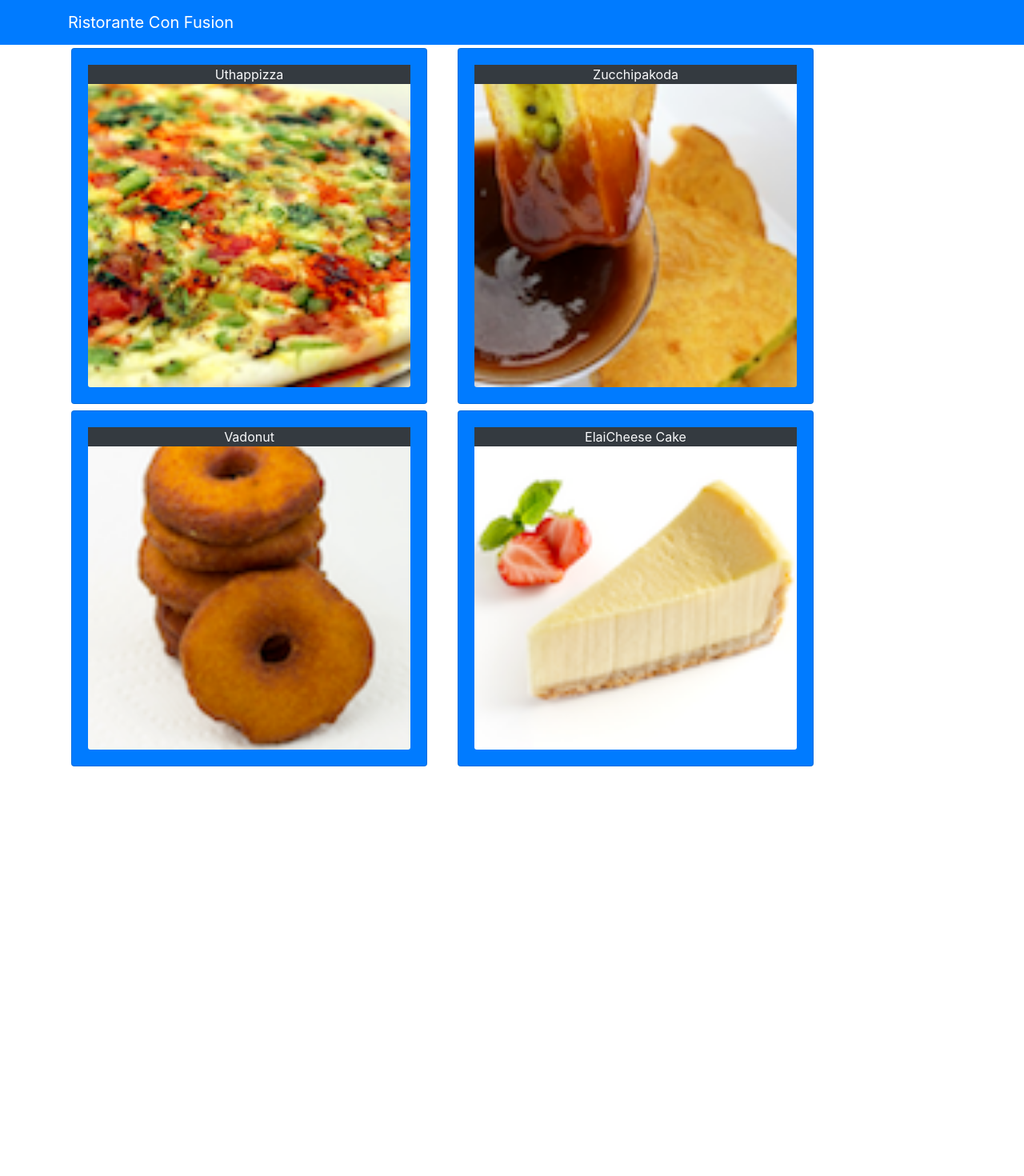
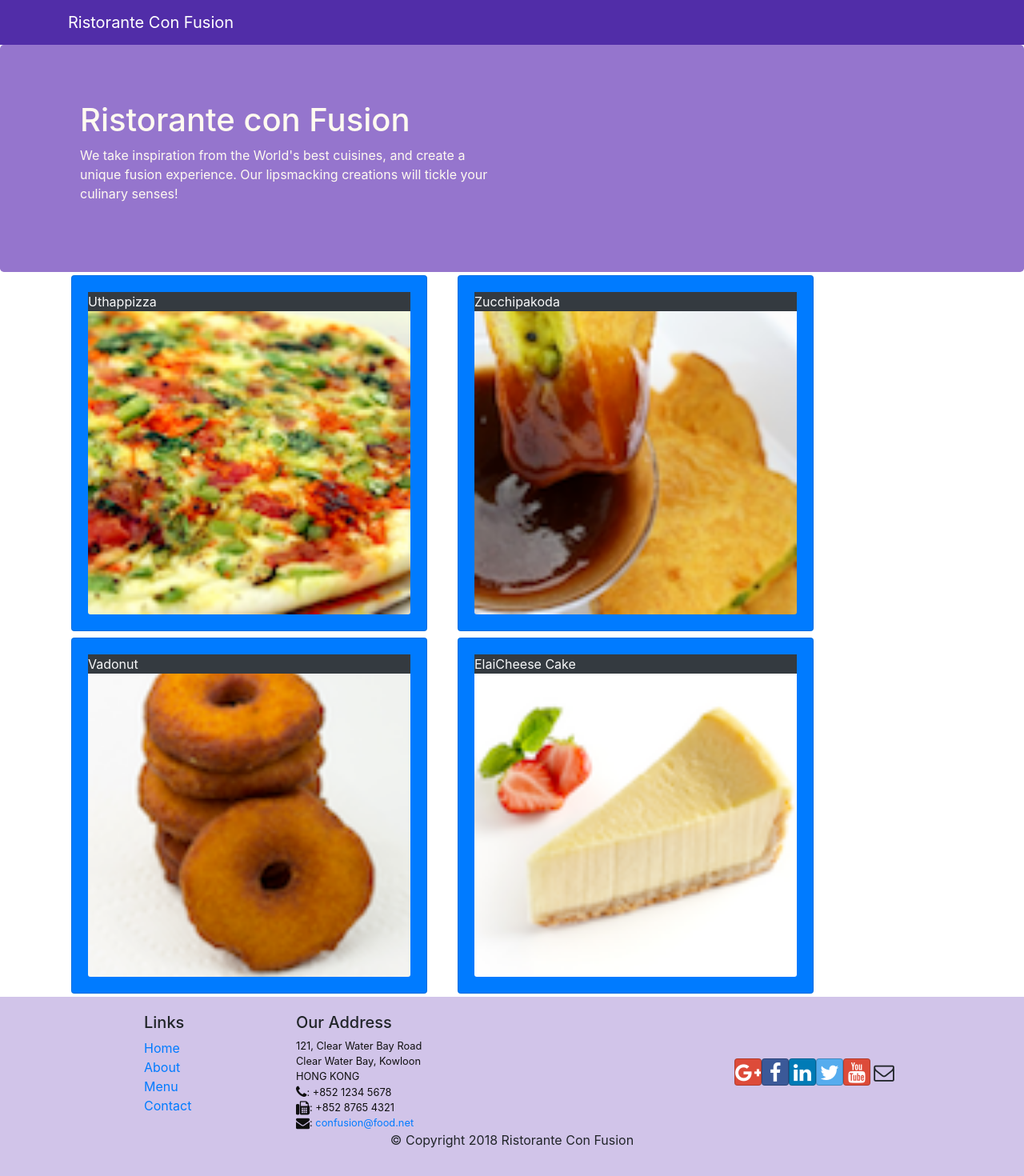
Before and after one commit to James-usac/React-x-course, a React (Create React App) app: page /contactus in a window 1280 px wide. Shown: the top 1470 px of the page at 80% size. Before the commit the page ends 962 px from the top, so only its background shows below. Built offline with nearby package versions, Linux system fonts and the light colour scheme.

Commit message:
agregando footer y Header

```diff
--- a/package.json
+++ b/package.json
@@ -3,10 +3,13 @@
   "version": "0.1.0",
   "private": true,
   "dependencies": {
+    "@fortawesome/fontawesome-svg-core": "^1.2.30",
     "@testing-library/jest-dom": "^4.2.4",
     "@testing-library/react": "^9.5.0",
     "@testing-library/user-event": "^7.2.1",
     "bootstrap": "^4.5.2",
+    "bootstrap-social": "^5.1.1",
+    "font-awesome": "^4.7.0",
     "react": "^16.13.1",
     "react-dom": "^16.13.1",
     "react-popper": "^2.2.3",
--- a/src/App.css
+++ b/src/App.css
@@ -1,38 +1,33 @@
-.App {
-  text-align: center;
+.row-header{
+  margin:0px auto;
+  padding:0px auto;
 }
 
-.App-logo {
-  height: 40vmin;
-  pointer-events: none;
+.row-content {
+  margin:0px auto;
+  padding: 50px 0px 50px 0px;
+  border-bottom: 1px ridge;
+  min-height:400px;
 }
 
-@media (prefers-reduced-motion: no-preference) {
-  .App-logo {
-    animation: App-logo-spin infinite 20s linear;
-  }
+.footer{
+  background-color: #D1C4E9;
+  margin:0px auto;
+  padding: 20px 0px 20px 0px;
+}
+.jumbotron {
+  padding:70px 30px 70px 30px;
+  margin:0px auto;
+  background: #9575CD ;
+  color:floralwhite;
 }
 
-.App-header {
-  background-color: #282c34;
-  min-height: 100vh;
-  display: flex;
-  flex-direction: column;
-  align-items: center;
-  justify-content: center;
-  font-size: calc(10px + 2vmin);
-  color: white;
+address{
+  font-size:80%;
+  margin:0px;
+  color:#0f0f0f;
 }
 
-.App-link {
-  color: #61dafb;
+.navbar-dark {
+  background-color: #512DA8;
 }
-
-@keyframes App-logo-spin {
-  from {
-    transform: rotate(0deg);
-  }
-  to {
-    transform: rotate(360deg);
-  }
-}
--- a/src/components/DishdetailComponent.js
+++ b/src/components/DishdetailComponent.js
@@ -23,7 +23,6 @@
 
 function RenderComments({comments}) {
     if (comments != null) {
-
         return (
             <div>
                 {comments.map((dish) => (
--- /dev/null
+++ b/src/components/FooterComponent.js
@@ -0,0 +1,50 @@
+import React from 'react';
+
+function Footer(props) {
+    return(
+    <div className="footer">
+        <div className="container">
+            <div className="row justify-content-center">
+                <div className="col-4 offset-1 col-sm-2">
+                    <h5>Links</h5>
+                    <ul className="list-unstyled">
+                        <li><a href="#">Home</a></li>
+                        <li><a href="#">About</a></li>
+                        <li><a href="#">Menu</a></li>
+                        <li><a href="contactus.html">Contact</a></li>
+                    </ul>
+                </div>
+                <div className="col-7 col-sm-5">
+                    <h5>Our Address</h5>
+                    <address>
+		              121, Clear Water Bay Road<br />
+		              Clear Water Bay, Kowloon<br />
+		              HONG KONG<br />
+		              <i className="fa fa-phone fa-lg"></i>: +852 1234 5678<br />
+		              <i className="fa fa-fax fa-lg"></i>: +852 8765 4321<br />
+		              <i className="fa fa-envelope fa-lg"></i>: <a href="mailto:confusion@food.net">
+                         confusion@food.net</a>
+                    </address>
+                </div>
+                <div className="col-12 col-sm-4 align-self-center">
+                    <div className="text-center">
+                        <a className="btn btn-social-icon btn-google" href="http://google.com/+"><i className="fa fa-google-plus"></i></a>
+                        <a className="btn btn-social-icon btn-facebook" href="http://www.facebook.com/profile.php?id="><i className="fa fa-facebook"></i></a>
+                        <a className="btn btn-social-icon btn-linkedin" href="http://www.linkedin.com/in/"><i className="fa fa-linkedin"></i></a>
+                        <a className="btn btn-social-icon btn-twitter" href="http://twitter.com/"><i className="fa fa-twitter"></i></a>
+                        <a className="btn btn-social-icon btn-google" href="http://youtube.com/"><i className="fa fa-youtube"></i></a>
+                        <a className="btn btn-social-icon" href="mailto:"><i className="fa fa-envelope-o"></i></a>
+                    </div>
+                </div>
+            </div>
+            <div className="row justify-content-center">
+                <div className="col-auto">
+                    <p>© Copyright 2018 Ristorante Con Fusion</p>
+                </div>
+            </div>
+        </div>
+    </div>
+    )
+}
+
+export default Footer;
--- /dev/null
+++ b/src/components/HeaderComponent.js
@@ -0,0 +1,28 @@
+import React, { Component } from 'react';
+import { Navbar, NavbarBrand, Jumbotron } from 'reactstrap';
+
+class Header extends Component {
+    render() {
+        return (
+            <React.Fragment>
+                <Navbar  dark>
+                    <div className="container">
+                        <NavbarBrand href="/">Ristorante Con Fusion</NavbarBrand>
+                    </div>
+                </Navbar>
+                <Jumbotron>
+                    <div className="container">
+                        <div className="row row-header">
+                            <div className="col-12 col-sm-6">
+                                <h1>Ristorante con Fusion</h1>
+                                <p>We take inspiration from the World's best cuisines, and create a unique fusion experience. Our lipsmacking creations will tickle your culinary senses!</p>
+                            </div>
+                        </div>
+                    </div>
+                </Jumbotron>
+            </React.Fragment>
+        );
+    }
+}
+
+export default Header;
--- a/src/components/MainComponent.js
+++ b/src/components/MainComponent.js
@@ -1,9 +1,10 @@
 import React from 'react';
 import {Component} from 'react'
-import { Navbar, NavbarBrand } from 'reactstrap';
 import Menu from './MenuComponent';
 import Dishdetail from './DishdetailComponent';
 import {DISHES} from '../shared/dishes';
+import Header from './HeaderComponent';
+import Footer from './FooterComponent'
 
 class Main extends Component{
   constructor(props) {
@@ -21,16 +22,14 @@
   render() {
     return (
         <div>
-        <Navbar dark color="primary">
-          <div className="container">
-            <NavbarBrand href="/">Ristorante Con Fusion</NavbarBrand>
-          </div>
-        </Navbar>
+        <Header />
         <Menu dishes={this.state.dishes} onClick={(dishId) => this.onDishSelect(dishId)} />
         <Dishdetail dish={this.state.dishes.filter((dish) => dish.id === this.state.selectedDish)[0]}/>
+        <Footer />
       </div>
     );
   }
+
 }
 
 export default Main;
--- a/src/components/MenuComponent.js
+++ b/src/components/MenuComponent.js
@@ -2,6 +2,7 @@
 import { Card, CardImg, CardImgOverlay, CardTitle } from 'reactstrap';
 
 //ctrl + k, ctrl + f
+
 function RenderMenuItem ({dish, onClick}) {
   return (
     <Card body color="primary" onClick={() => onClick(dish.id)}>
--- a/src/index.js
+++ b/src/index.js
@@ -1,6 +1,8 @@
 import React from 'react';
 import ReactDOM from 'react-dom';
 import 'bootstrap/dist/css/bootstrap.min.css';
+import 'font-awesome/css/font-awesome.min.css';
+import 'bootstrap-social/bootstrap-social.css'
 import './index.css';
 import App from './App';
 import * as serviceWorker from './serviceWorker';
```
Also changed, not shown: 2 other files (tests, documents, lock files or other folders).
